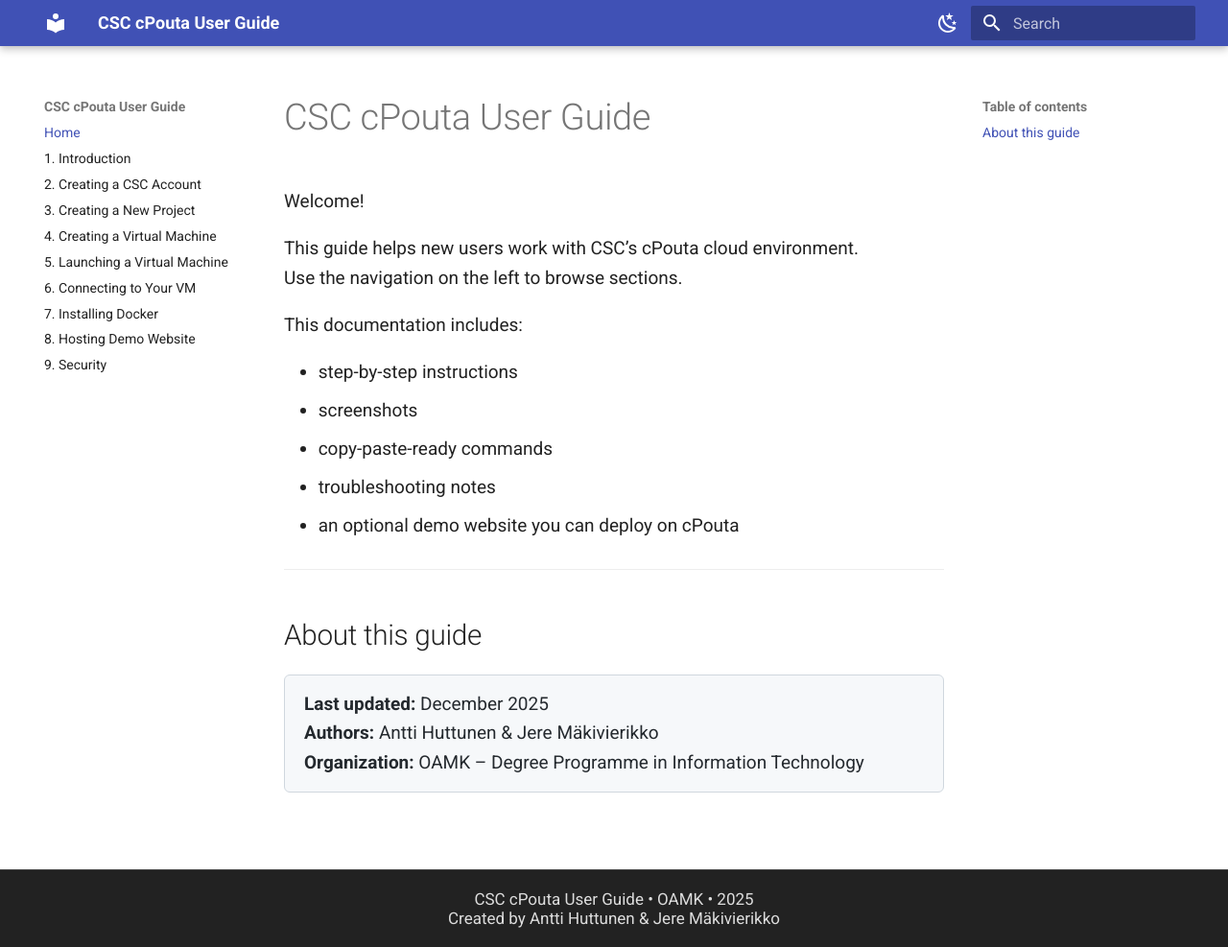
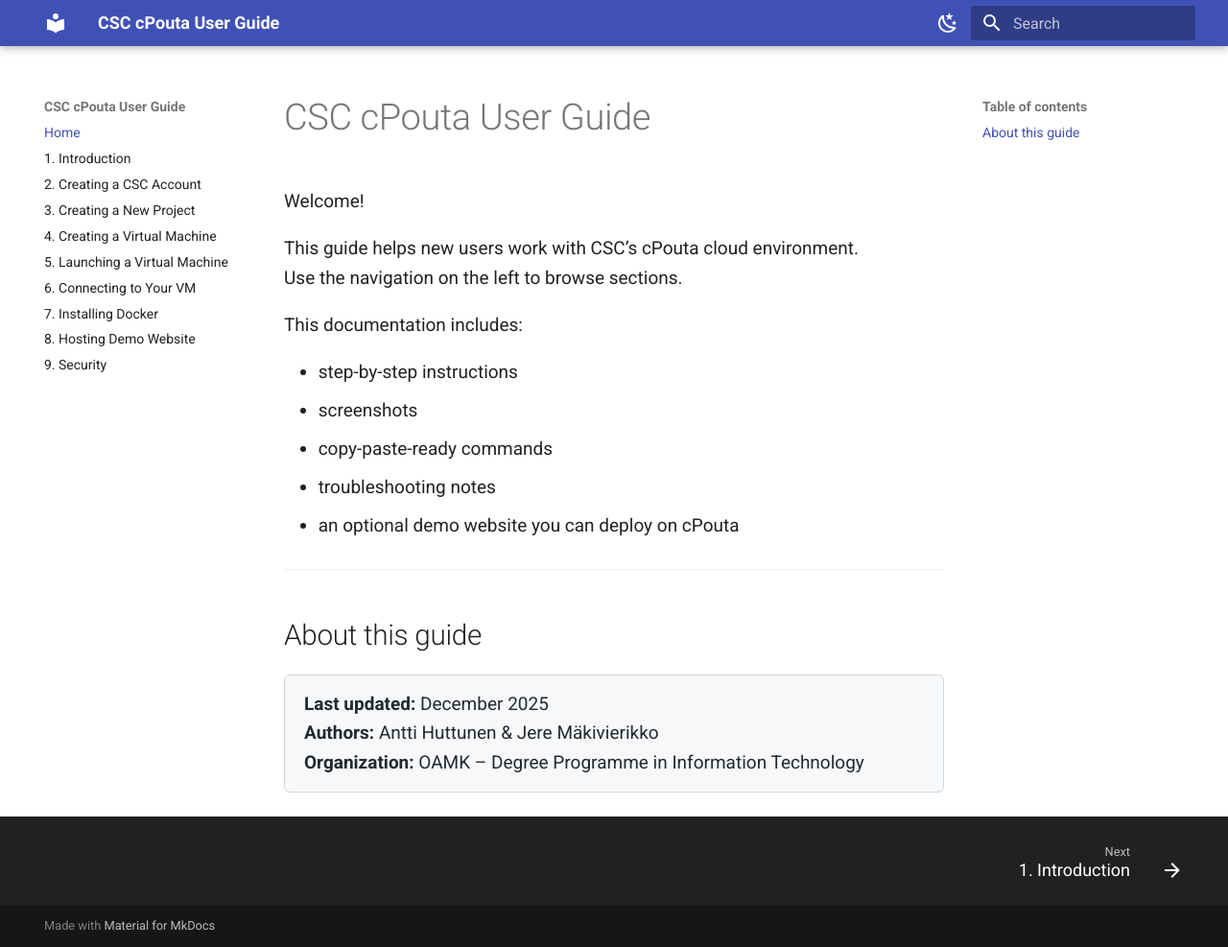
Before and after one commit to Zeshma/CSC-cPouta-User-Guide, an MkDocs documentation site: the page built from docs/index.md, in a window 1280 px wide and 987 px high. Shown: the whole window at 96% size. Built offline with MkDocs 1.6.1 and Material for MkDocs 9.7.7, drawn with Linux system fonts in a browser that asks for light colours.

Commit message:
Removed custom footer to gain Next and Previous buttons.

```diff
--- a/mkdocs.yml
+++ b/mkdocs.yml
@@ -1,7 +1,6 @@
 site_name: CSC cPouta User Guide
 theme:
   name: material
-  custom_dir: overrides
   features:
     - navigation.indexes
     - navigation.expand
@@ -9,6 +8,7 @@
     - navigation.top
     - search.suggest
     - search.highlight
+    - navigation.footer
   palette:
     - scheme: default
       toggle:
--- a/overrides/partials/footer.html
+++ /dev/null
@@ -1,20 +0,0 @@
-<footer class="md-footer">
-  <div class="custom-footer">
-    CSC cPouta User Guide • OAMK • 2025<br>
-    Created by Antti Huttunen &amp; Jere Mäkivierikko
-  </div>
-</footer>
-
-<style>
-.custom-footer {
-    text-align: center;
-    padding: 1rem;
-    font-size: 0.85rem;
-
-    /* Always-dark footer */
-    background-color: #222;  /* dark background */
-    color: #ddd;             /* light text */
-
-    border-top: 1px solid #444;
-}
-</style>
```
Also changed, not shown: site/1-introduction/index.html, site/2-account/index.html, site/3-project/index.html, site/4-vm/index.html, site/404.html, site/5-launching/index.html, site/6-connecting/index.html, site/7-docker/index.html, site/8-demo/index.html, site/9-security/index.html, site/index.html, 1 other file.
